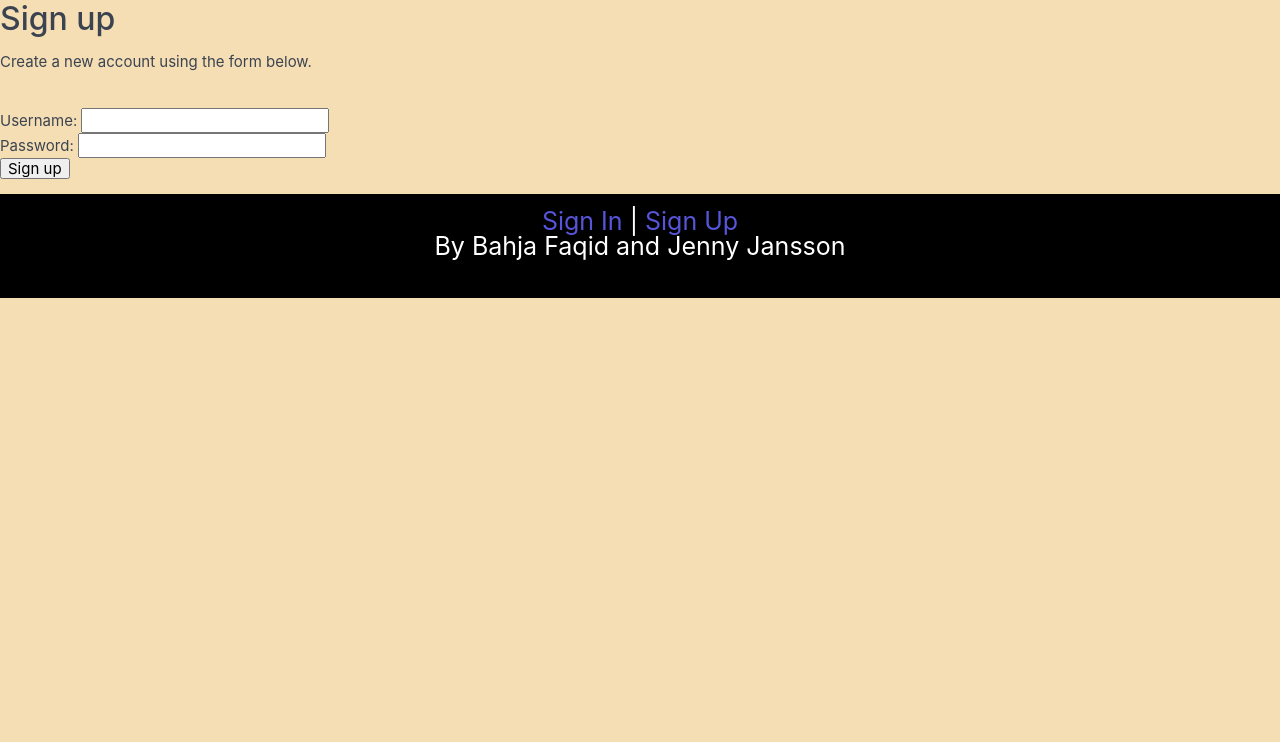
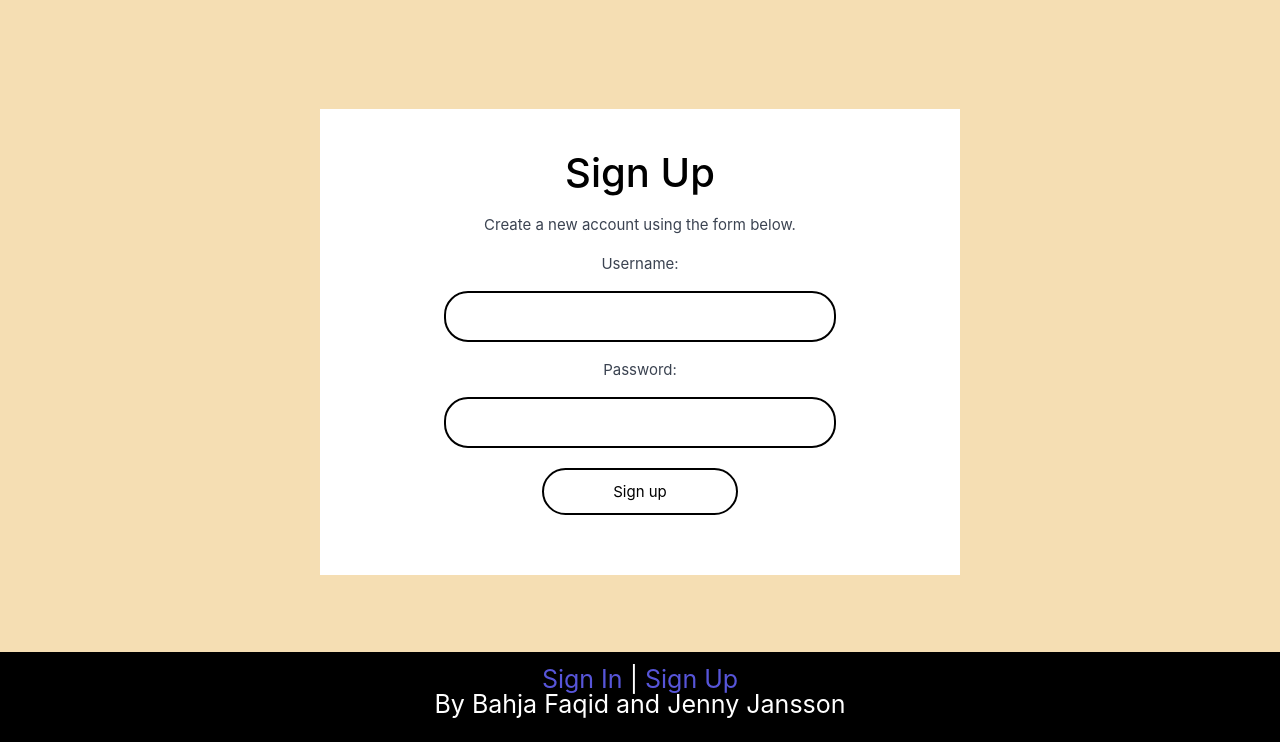
Before and after one commit to Bahjazz/platform, a Node project: template website/src/presentation-layer/views/accounts-sign-up.hbs in a window 1280 px wide. Shown: the part 58-800 px from the top of the page. Run offline with Node 20 templates, Linux system fonts and the light colour scheme; the template is opened without the code that fills it, so the values that code supplies are empty.

Commit message:
some changes

```diff
--- a/website/src/presentation-layer/layouts/main.hbs
+++ b/website/src/presentation-layer/layouts/main.hbs
@@ -38,7 +38,7 @@
       {{{body}}}
     </main>
 
-    <footer>
+    <footer id="footer">
       {{#unless isLoggedIn}}<a href="/accounts/login"> Sign In </a>|<a href="/accounts/accounts-sign-up"> Sign Up
       </a>{{/unless}}
       {{#if isLoggedIn}}
--- a/website/src/presentation-layer/public/css/Spectre.css
+++ b/website/src/presentation-layer/public/css/Spectre.css
@@ -1,4 +1,3 @@
-
 
 
 
--- a/website/src/presentation-layer/public/css/login.css
+++ b/website/src/presentation-layer/public/css/login.css
@@ -75,3 +75,15 @@ body{
     font-size: 16px;
     cursor: pointer;
    }
+
+
+   #content-wrap {
+    padding-bottom: 5.5rem;    /* Footer height */
+  }
+
+  #footer {
+    position: absolute;
+    bottom: 0;
+    width: 100%;
+    height: 4.5rem;            /* Footer height */
+  }
--- a/website/src/presentation-layer/views/accounts-show-one.hbs
+++ b/website/src/presentation-layer/views/accounts-show-one.hbs
@@ -15,6 +15,5 @@
 {{else}}
 		<p>No, that account doesn't exist. </p>
  {{/if}}
-
 {{/if}}
 </div>
--- a/website/src/presentation-layer/views/accounts-sign-up.hbs
+++ b/website/src/presentation-layer/views/accounts-sign-up.hbs
@@ -1,11 +1,8 @@
 <head>
-	   <link rel="stylesheet" href="/public/css/login.css">
+	<link rel="stylesheet" href="../public/css/login.css">
+</head>
 
-</head>
-<div class="content">
-	<h2>Sign up</h2>
-	<p>Create a new account using the form below.</p>
-</div>
+
 
 {{#if errors.length}}
 	<ul>
@@ -14,10 +11,11 @@
 		{{/each}}
 	</ul>
 {{/if}}
-<form action="" method="POST">
+
+<form class="login-box" method="POST">
+	 <h1>Sign Up</h1>
+	 <p>Create a new account using the form below.</p>
 	 <input type="hidden" name="_csrf" value="{{csrfToken}}">
-    <br>
-<form class="login-box" method="POST">
        <div>
 	  Username: <input type="text" name="username" value="{{username}}">
        </div>
@@ -26,5 +24,3 @@
         </div>
     <input type="submit" value="Sign up">
  </form>
- </form>
-</div>
--- a/website/src/presentation-layer/views/drama-create.hbs
+++ b/website/src/presentation-layer/views/drama-create.hbs
@@ -17,7 +17,6 @@
 
 <form action="" method="POST" class="form" id="post">
 <input type="hidden" name="_csrf" value="{{csrfToken}}">
-
 <label class="form-label" for="input-example-1">Name</label>
 <input type="text" name="name" value="{{dramaName}}" placeholder="Name">
 <label class="form-label" for="input-example-3">Description</label>
--- a/website/src/presentation-layer/views/drama-recension-create.hbs
+++ b/website/src/presentation-layer/views/drama-recension-create.hbs
@@ -12,9 +12,7 @@
   <br>
 <form action="" method="POST" class="form" id = "post">
 		<input type="hidden" name="_csrf" value="{{csrfToken}}">
-
 		<label class="form-label" for="input-example-3">DramaRecension Description</label>
-
 		<textarea class="form-input" id="input-example-3" placeholder="Content" name="description" rows="5"
 		value="{{dramaRecensionDescription}}"></textarea>
 		<input type="submit" class="btn btn-primary input-group-btn"
```
Also changed, not shown: website/src/presentation-layer/public/css/layoutt.css (line endings or trailing spaces), website/src/presentation-layer/views/accounts-list-all.hbs (indentation only), website/src/presentation-layer/views/drama-recension-list-all.hbs (indentation only). Lines whose indentation alone changed are shown as unchanged.
